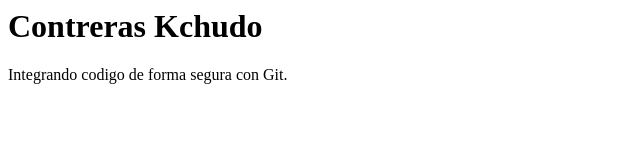
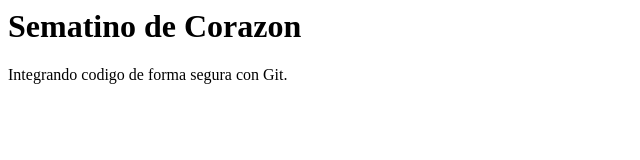
Before and after one commit to Stevenrata7/seminario2, a plain HTML site: page index.html in a window 1280 px wide. Shown: the whole page, without its empty margins (0-640 px from the left). Drawn offline with Linux system fonts and the light colour scheme.

Commit message:
Actualizado el texto del titulo principal

```diff
--- a/index.html
+++ b/index.html
@@ -1,2 +1,2 @@
-<h1>Contreras Kchudo</h1>
+<h1>Sematino de Corazon</h1>
 <p>Integrando codigo de forma segura con Git.</p>
```
